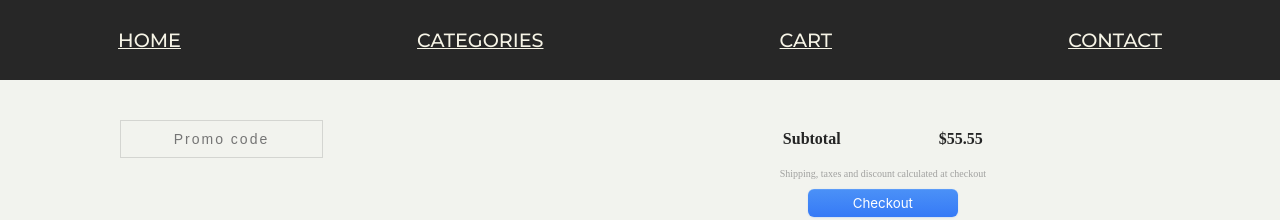
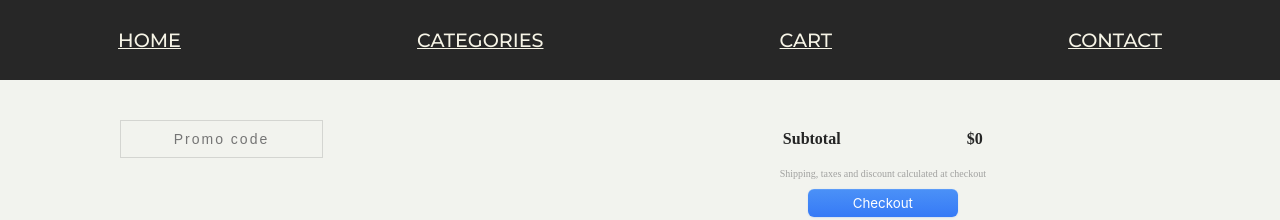
Before and after one commit to michalsamulak/ReactShop, a React (Vite) app: page /Cart in a window 1280 px wide. Shown: the top 220 px of the page. Built offline with nearby package versions, Linux system fonts and the light colour scheme.

Commit message:
render total price

```diff
--- a/src/components/Paymant.tsx
+++ b/src/components/Paymant.tsx
@@ -3,8 +3,12 @@ import { CartCheckoutBtn, CartFooterBox, CartFooterDisclaimer, CartFooterWrapper
 import visa from "../assets/visa.png";
 import mastercard from "../assets/mastercard.png";
 import paypal from "../assets/paypal.png";
+import { useCart } from '../context/ShopContaxt';
 
 export const Paymant = () => {
+
+    const {getTotalPrice} = useCart()
+
   return (
     <CartFooterWrapper>
                 <CartFooterBox>
@@ -13,7 +17,7 @@ export const Paymant = () => {
                 <CartFooterBox>
                     <CartTitleBox>
                         <div>Subtotal</div>
-                        <div>$55.55</div>
+                        <div>${getTotalPrice()}</div>
                     </CartTitleBox>
                     <CartFooterDisclaimer>
                         Shipping, taxes and discount calculated at checkout
--- a/src/context/ShopContaxt.tsx
+++ b/src/context/ShopContaxt.tsx
@@ -88,11 +88,12 @@ export const ShopProvider = ({ children }: IContextChildren) => {
     const getTotalPrice = () => {
 
         const total = cartProducts.reduce((acc, curr) => {
-          return acc + (curr.quantity * curr.price)
+          return (acc + (curr.quantity * curr.price))
 
 
         }, 0)
-        return total
+
+        return Number(total.toFixed(2))
     }
 
     const providerValues = {
```
